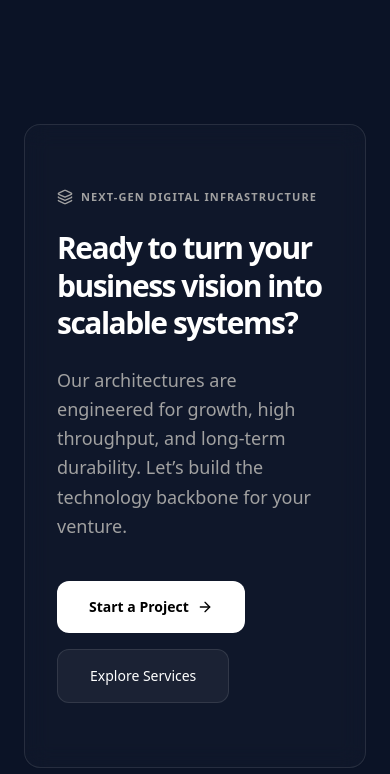
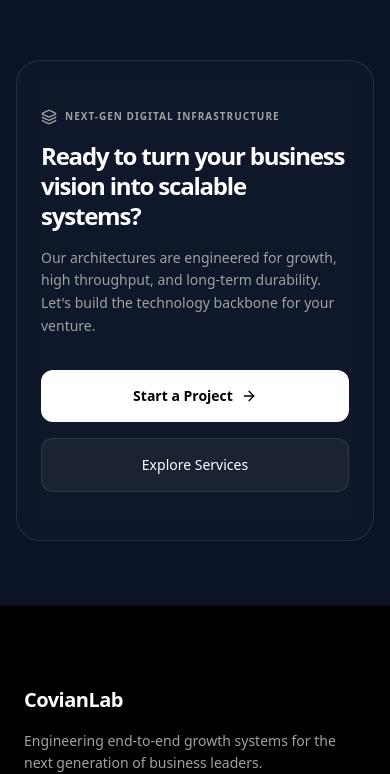
Before and after one commit to hmnshub/Covianlab_Frontend, a Next.js app: page /portfolio in a window 390 px wide. Shown: the part 5696-6470 px from the top of the page. Built offline with nearby package versions, Linux system fonts and the light colour scheme.

Commit message:
Update component styling, add logo ticker, and update footer details

```diff
--- a/src/components/portfolio/PortfolioCTA.jsx
+++ b/src/components/portfolio/PortfolioCTA.jsx
@@ -6,41 +6,41 @@ import { ArrowRight, Layers, Cpu } from "lucide-react";
 
 export default function PortfolioCTA() {
   return (
-    <section className="py-32 bg-transparent border-t border-white/5 z-10 relative">
-      <div className="max-w-screen-xl mx-auto px-6 lg:px-8">
+    <section className="py-16 md:py-32 bg-transparent border-t border-white/5 z-10 relative">
+      <div className="max-w-screen-xl mx-auto px-4 md:px-8">
         <motion.div
           initial={{ opacity: 0, y: 20 }}
           whileInView={{ opacity: 1, y: 0 }}
           viewport={{ once: true }}
-          className="relative overflow-hidden rounded-2xl bg-white/[0.02] border border-white/10 py-16 px-8 lg:px-16 backdrop-blur-md"
+          className="relative overflow-hidden rounded-3xl md:rounded-[2.5rem] bg-white/[0.02] border border-white/10 py-12 px-6 sm:px-8 lg:px-16 backdrop-blur-md"
         >
-          <div className="relative z-10 grid grid-cols-1 lg:grid-cols-12 gap-12 items-center">
+          <div className="relative z-10 grid grid-cols-1 lg:grid-cols-12 gap-8 lg:gap-12 items-center">
 
             {/* Left Side: CTA Headline */}
             <div className="lg:col-span-7">
-              <div className="flex items-center gap-2 mb-6">
+              <div className="flex items-center gap-2 mb-4 md:mb-6">
                 <Layers className="w-4 h-4 text-neutral-400" />
-                <span className="text-[11px] font-semibold uppercase tracking-widest text-neutral-400">
+                <span className="text-[10px] md:text-[11px] font-semibold uppercase tracking-widest text-neutral-400">
                   Next-Gen Digital Infrastructure
                 </span>
               </div>
 
-              <h2 className="text-3xl lg:text-5xl font-bold tracking-tighter text-white leading-tight">
+              <h2 className="text-2xl sm:text-3xl lg:text-5xl font-bold tracking-tighter text-white leading-tight">
                 Ready to turn your business vision into scalable systems?
               </h2>
 
-              <p className="mt-6 text-neutral-400 text-lg leading-relaxed max-w-xl">
-                Our architectures are engineered for growth, high throughput, and long-term durability. Let’s build the technology backbone for your venture.
+              <p className="mt-4 md:mt-6 text-neutral-400 text-sm sm:text-base md:text-lg leading-relaxed max-w-xl">
+                Our architectures are engineered for growth, high throughput, and long-term durability. Let&apos;s build the technology backbone for your venture.
               </p>
 
-              <div className="mt-10 flex flex-wrap gap-4">
-                <Link href="/contact">
-                  <button className="flex items-center gap-2 bg-white text-black px-8 py-4 rounded-full font-semibold text-sm hover:scale-105 transition-transform">
+              <div className="mt-8 md:mt-10 flex flex-col sm:flex-row gap-4">
+                <Link href="/contact" className="w-full sm:w-auto">
+                  <button className="w-full sm:w-auto flex items-center justify-center gap-2 bg-white text-black px-8 py-4 rounded-full font-semibold text-sm hover:scale-105 transition-transform cursor-pointer">
                     Start a Project <ArrowRight className="w-4 h-4" />
                   </button>
                 </Link>
-                <Link href="/services">
-                  <button className="bg-white/5 border border-white/10 text-white px-8 py-4 rounded-full font-medium text-sm hover:bg-white/10 transition-colors">
+                <Link href="/services" className="w-full sm:w-auto">
+                  <button className="w-full sm:w-auto flex items-center justify-center bg-white/5 border border-white/10 text-white px-8 py-4 rounded-full font-medium text-sm hover:bg-white/10 transition-colors cursor-pointer">
                     Explore Services
                   </button>
                 </Link>
```
